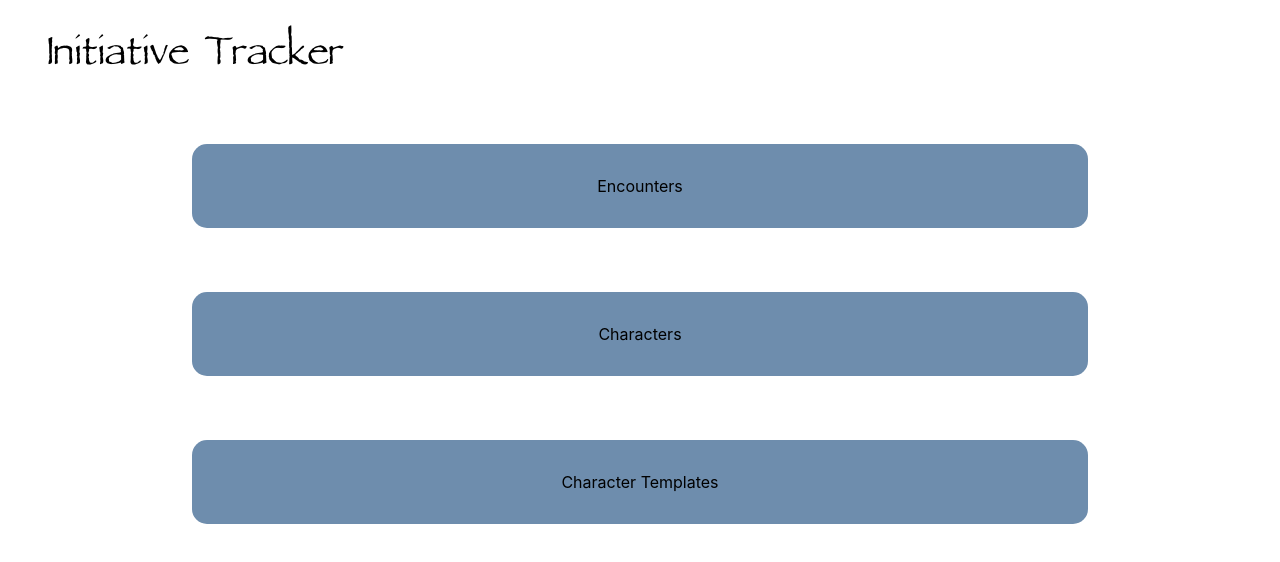
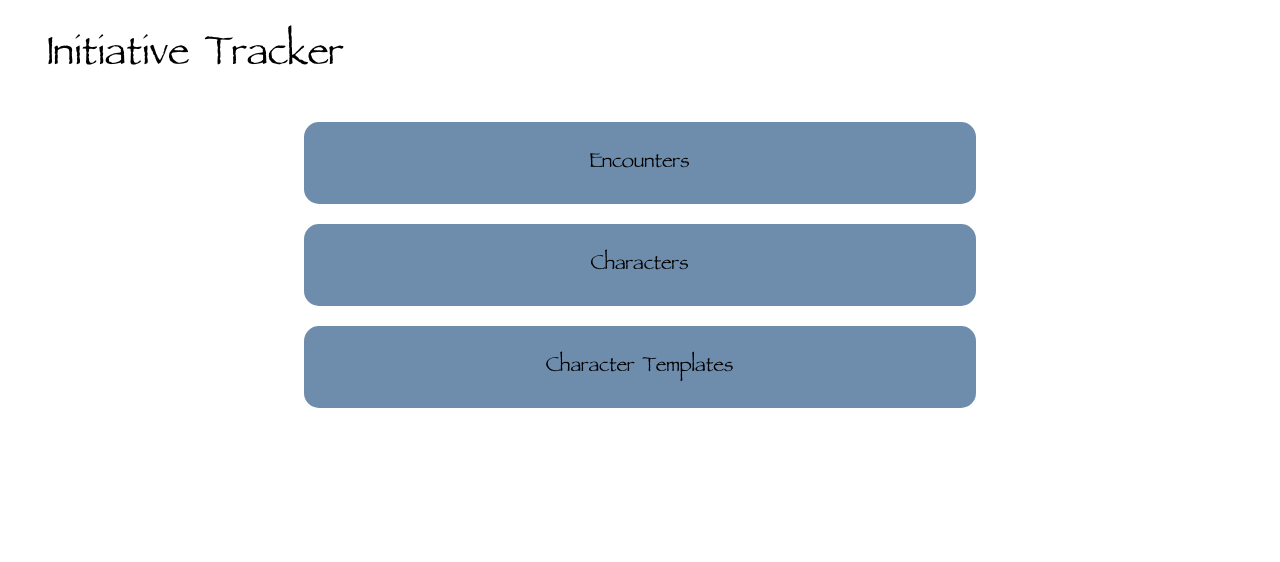
Before and after one commit to Noah-Yasarturk/tabletop_combat_tracker, a React (Create React App) app in the folder frontend/tabletop-track/: page / in a window 1280 px wide. Shown: the top 562 px of the page. Built offline with nearby package versions, Linux system fonts and the light colour scheme.

Commit message:
Buttons on hover

```diff
--- a/frontend/tabletop-track/src/components/encounters/encounterMenu.scss
+++ b/frontend/tabletop-track/src/components/encounters/encounterMenu.scss
@@ -7,7 +7,10 @@
 }
 
 .encounterSelectionWrapper {
-
+    display: flex;
+    flex-direction: column;
+    justify-content: center;
+    align-items: center;
 }
 
 .backToMainMenuSection {
@@ -20,3 +23,18 @@
     font-size: 3em;
     color: $lightBlue;
 }
+.backToMainMenuSection svg:hover {
+    color: $lighterBlue;
+}
+
+.newEncounterButton {
+    border-radius: 15px;
+    background-color: white;
+    width: 65%;
+    padding: 2em;
+    border-color: $lightBlue;
+}
+
+.newEncounterButton:hover {
+   background-color: $lighterBlue;
+}
--- a/frontend/tabletop-track/src/components/globalStyles.scss
+++ b/frontend/tabletop-track/src/components/globalStyles.scss
@@ -4,6 +4,7 @@ $colorOne: rgba(162, 157, 176, 0.445);
 
 $lightRed: #aa6363;
 $lightBlue: #6e8dad;
+$lighterBlue: #8e9eae;
 $lightGreen: rgb(92, 136, 117);
 
 $iconMinWidth: 4.25em;
--- a/frontend/tabletop-track/src/components/mainMenu.scss
+++ b/frontend/tabletop-track/src/components/mainMenu.scss
@@ -13,13 +13,27 @@
     align-items: center;
 }
 
+.menuButtonsWrapper {
+    font-family: Papyrus;
+    font-size: 32px;
+}
+
+
 .menuLink {
     background-color: $lightBlue;
-    padding: 2em;
-    margin: 2em 7em;
-    width: 65%;
+    padding: 0.5em;
+    margin: 10px 2em;
+    width: 50vw;
+    height: 50px;
     text-align: center;
     text-decoration: none;
     color: black;
     border-radius: 15px;
+    text-align: center;
+    align-content: center;
+    justify-content: center;
 }
+
+.menuLink:hover {
+    background-color: $lighterBlue;
+}
```
